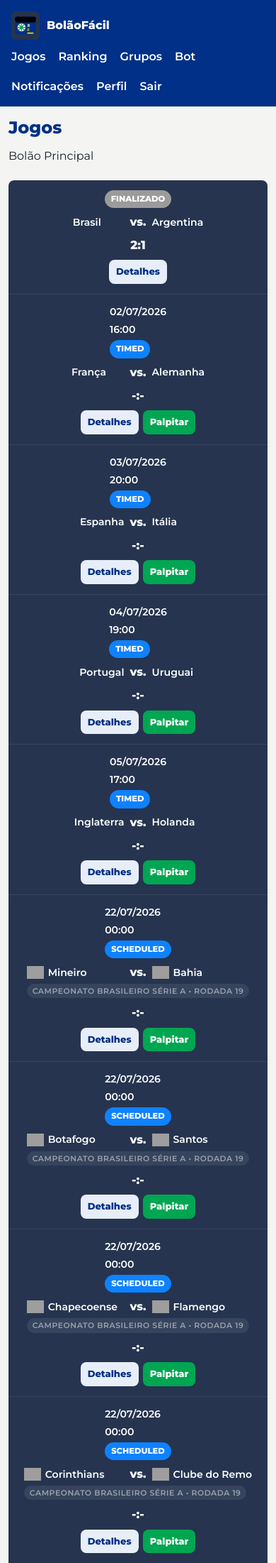
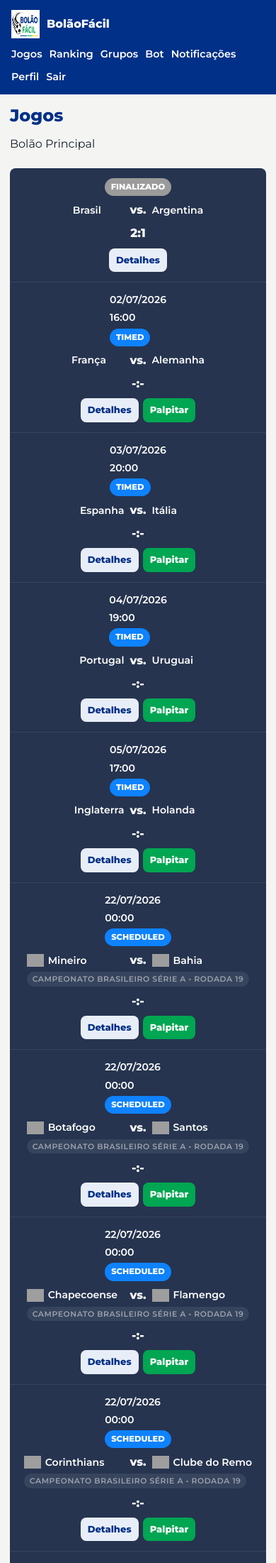
Before and after one commit to barbara-kloss/Bola_facil, a Flask app: page /games in a window 390 px wide. Shown: the top 2202 px of the page at 71% size. Run offline with Flask 3, Linux system fonts and the light colour scheme; a user stored in the database is signed in; data comes from the database, SQL or seed files in the repository; grey boxes are pictures that could not be loaded.

Commit message:
ajustes: logo

```diff
--- a/static/css/main.css
+++ b/static/css/main.css
@@ -71,9 +71,10 @@ img { display: block; max-width: 100%; }
 /* ── Page Shell ──────────────────────────────────────────────── */
 .page {
   margin: 0 auto;
-  max-width: 1120px;
+  max-width: 1200px;
   min-height: calc(100vh - 132px);
-  padding: clamp(16px, 3vw, 32px) clamp(12px, 4vw, 24px);
+  padding: clamp(16px, 2.5vw, 36px) clamp(16px, 3vw, 40px);
+  width: 100%;
 }
 
 .footer {
@@ -101,9 +102,10 @@ p { line-height: 1.5; margin: 0 0 12px; }
   border: 1px solid var(--blue-light);
   border-radius: var(--radius);
   box-shadow: var(--shadow-md);
-  padding: clamp(20px, 4vw, 36px);
+  margin: 0 auto;
+  padding: clamp(24px, 4vw, 40px);
   width: 100%;
-  max-width: 440px;
+  max-width: 480px;
 }
 
 /* ── Form System ─────────────────────────────────────────────── */
@@ -226,7 +228,10 @@ button:disabled,
 
 /* ── Layout Helpers ──────────────────────────────────────────── */
 .content-head { margin-bottom: 22px; }
-.split-layout  { display: grid; gap: 20px; grid-template-columns: minmax(0, 1fr) 320px; }
+/* Para páginas de formulário único centralizado */
+.content-head--center { text-align: center; }
+/* split-layout: coluna principal expande; barra lateral fixa mas confortável */
+.split-layout  { display: grid; gap: 24px; grid-template-columns: minmax(0, 1fr) clamp(280px, 28%, 360px); }
 
 /* ── Side Form ───────────────────────────────────────────────── */
 .side-form {
@@ -291,8 +296,13 @@ button:disabled,
   align-items: start;
   display: grid;
   gap: 24px;
-  grid-template-columns: minmax(0, 1fr) 340px;
+  /* Coluna principal domina; sidebar fica confortável mas nunca sufoca a tabela */
+  grid-template-columns: minmax(0, 1fr) clamp(280px, 26%, 340px);
 }
+/* Quando não há sidebar (usuário comum), board ocupa toda a largura */
+.games-layout:only-child,
+.table-section:only-child,
+.games-layout--full { grid-template-columns: 1fr; }
 
 .table-section { display: flex; flex-direction: column; gap: 16px; }
 
@@ -305,13 +315,13 @@ button:disabled,
   width: 100%;
 }
 
-/* Grid de 4 colunas proporcional ao container — sem min-width fixo */
+/* Grid 4 colunas — sem max-width, sem min-width fixo, ocupa 100% do board */
 .match-table-head,
 .match-row {
   display: grid;
-  gap: 12px;
-  grid-template-columns: 1.6fr 2.4fr 0.7fr 1.3fr;
-  padding: 12px 16px;
+  gap: 10px;
+  grid-template-columns: 1fr 2.2fr 0.65fr 1.4fr;
+  padding: 13px 20px;
   width: 100%;
 }
 
@@ -418,13 +428,16 @@ button:disabled,
 }
 .game-card span { color: var(--gray-dark); display: block; margin-top: 4px; }
 
-/* ── Score/Result form ───────────────────────────────────────── */
+/* ── Score/Result form ────────────────────────────────────────── */
 .score-form, .result-form {
   background: var(--white);
+  border: 1px solid var(--blue-light);
   border-radius: var(--radius);
-  padding: clamp(16px, 3vw, 24px);
+  box-shadow: var(--shadow-md);
+  margin: 0 auto;
+  padding: clamp(20px, 3vw, 32px);
   width: 100%;
-  max-width: 540px;
+  max-width: 580px;
 }
 .match-board { align-items: center; display: flex; flex-wrap: wrap; gap: 18px; margin-bottom: 22px; }
 .team-score {
@@ -506,27 +519,38 @@ th { color: var(--blue-dark); font-weight: 800; }
 .modal-footer button { padding: 9px 18px; font-size: 0.9rem; }
 
 /* ── Responsive ──────────────────────────────────────────────── */
+@media (max-width: 1024px) {
+  .games-layout { grid-template-columns: minmax(0, 1fr) 280px; }
+  .split-layout  { grid-template-columns: minmax(0, 1fr) 260px; }
+}
+
 @media (max-width: 900px) {
-  .games-layout { grid-template-columns: 1fr; }
-  .split-layout { grid-template-columns: 1fr; }
+  .games-layout, .split-layout { grid-template-columns: 1fr; }
 }
 
 @media (max-width: 760px) {
-  .topbar { align-items: flex-start; flex-direction: column; gap: 12px; padding: 16px; }
-  .page   { padding: 12px; }
-  .stats-grid, .game-card { grid-template-columns: 1fr; }
-  .chat-form  { grid-template-columns: 1fr; }
-  .side-form  { height: auto; }
+  .topbar { align-items: flex-start; flex-direction: column; gap: 12px; padding: 14px 16px; }
+  .page   { padding: 12px 14px; }
+  .stats-grid  { grid-template-columns: repeat(2, 1fr); }
+  .game-card   { grid-template-columns: 1fr; }
+  .chat-form   { grid-template-columns: 1fr; }
+  .side-form   { height: auto; }
   .auth-panel, .table-shell, .chat-shell { padding: 16px; }
-  .score-form, .result-form { max-width: 100%; }
+  .score-form, .result-form { max-width: 100%; padding: 16px; }
 
   /* Tabela de jogos em mobile: stack as colunas */
-  .match-table-head { display: none; } /* esconde header */
+  .match-table-head { display: none; }
   .match-row {
     display: flex;
     flex-direction: column;
     gap: 8px;
     padding: 14px 12px;
   }
+  .match-actions { flex-wrap: wrap; }
+}
+
+@media (max-width: 480px) {
+  .stats-grid { grid-template-columns: 1fr; }
+  .topbar .nav { gap: 10px; font-size: 0.9rem; }
   .match-opponents-teams { grid-template-columns: 1fr auto 1fr; }
 }
--- a/templates/auth/profile.html
+++ b/templates/auth/profile.html
@@ -9,8 +9,8 @@
   <h1>Meu Perfil</h1>
 </section>
 
-<section style="margin-top: 2rem;">
-  <form method="post" action="{{ url_for('auth.update_profile') }}" class="form side-form" style="max-width: 800px; width: 100%;">
+<section style="margin-top: 2rem; display: flex; justify-content: center;">
+  <form method="post" action="{{ url_for('auth.update_profile') }}" class="form side-form" style="max-width: 760px; width: 100%;">
     <input type="hidden" name="_csrf_token" value="{{ csrf_token() }}">
 
     <h2>Meus Dados</h2>
--- a/templates/base.html
+++ b/templates/base.html
@@ -16,7 +16,7 @@
 <body>
   <header class="topbar">
     <a class="brand" href="{{ url_for('games.list_games') if current_user.is_authenticated else url_for('auth.login') }}">
-      <img src="{{ url_for('static', filename='img/logo.svg') }}" alt="{{ brand_name }}">
+      <img src="{{ url_for('static', filename='img/image.png') }}" alt="{{ brand_name }}">
       <span>{{ brand_name }}</span>
     </a>
     {% if current_user.is_authenticated %}
--- a/templates/games/list.html
+++ b/templates/games/list.html
@@ -9,7 +9,7 @@
   {% endif %}
 </section>
 
-<section class="games-layout">
+<section class="games-layout{% if not current_user.is_admin %} games-layout--full{% endif %}">
   <div class="table-section">
     <div class="api-match-board">
       <div class="match-table-head">
```
Also changed, not shown: static/css/ranking.css (+5 -2 lines), templates/bets/form.html (+5 -2 lines), img/image.png (added), static/img/image.png (added).
